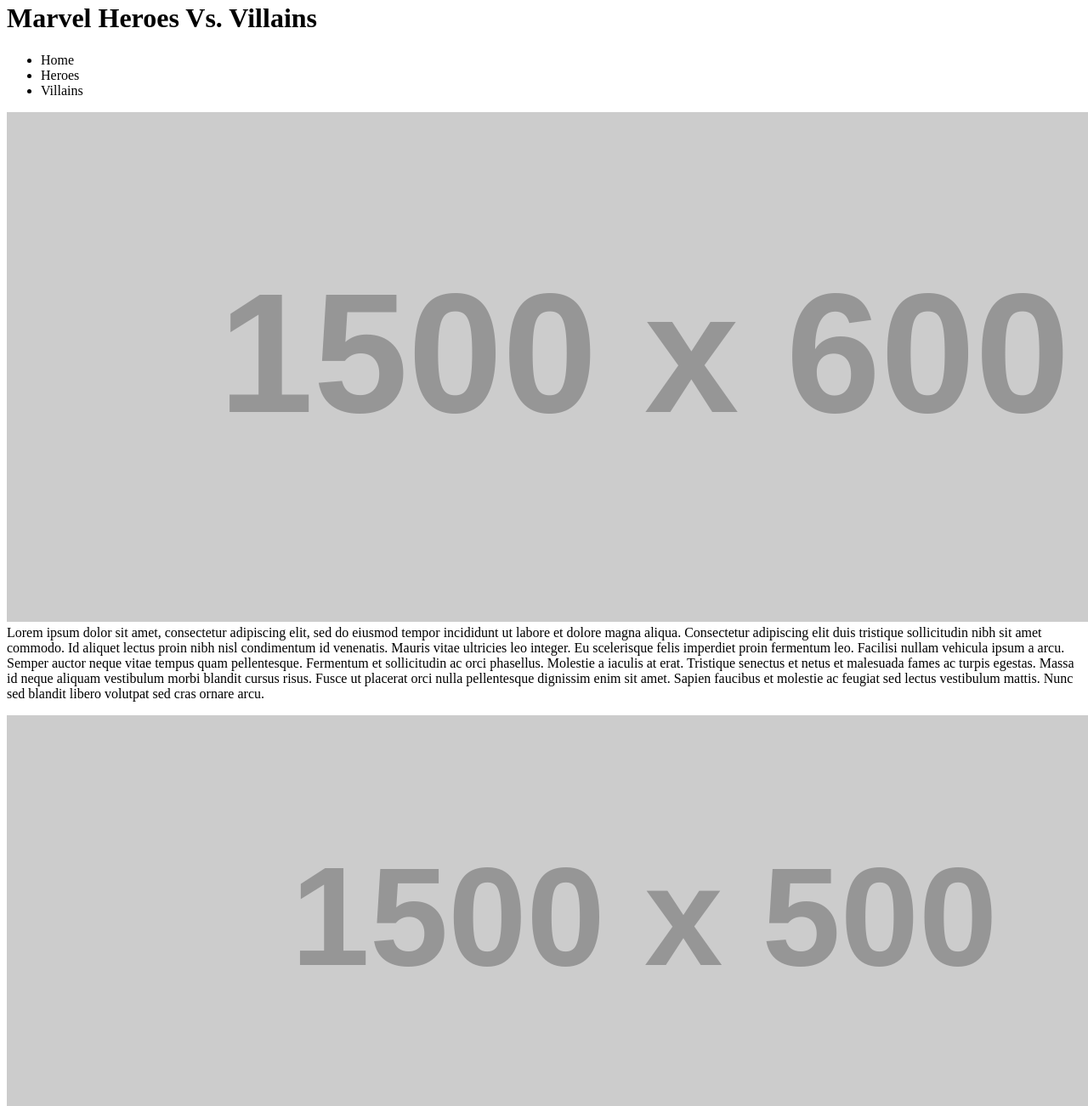
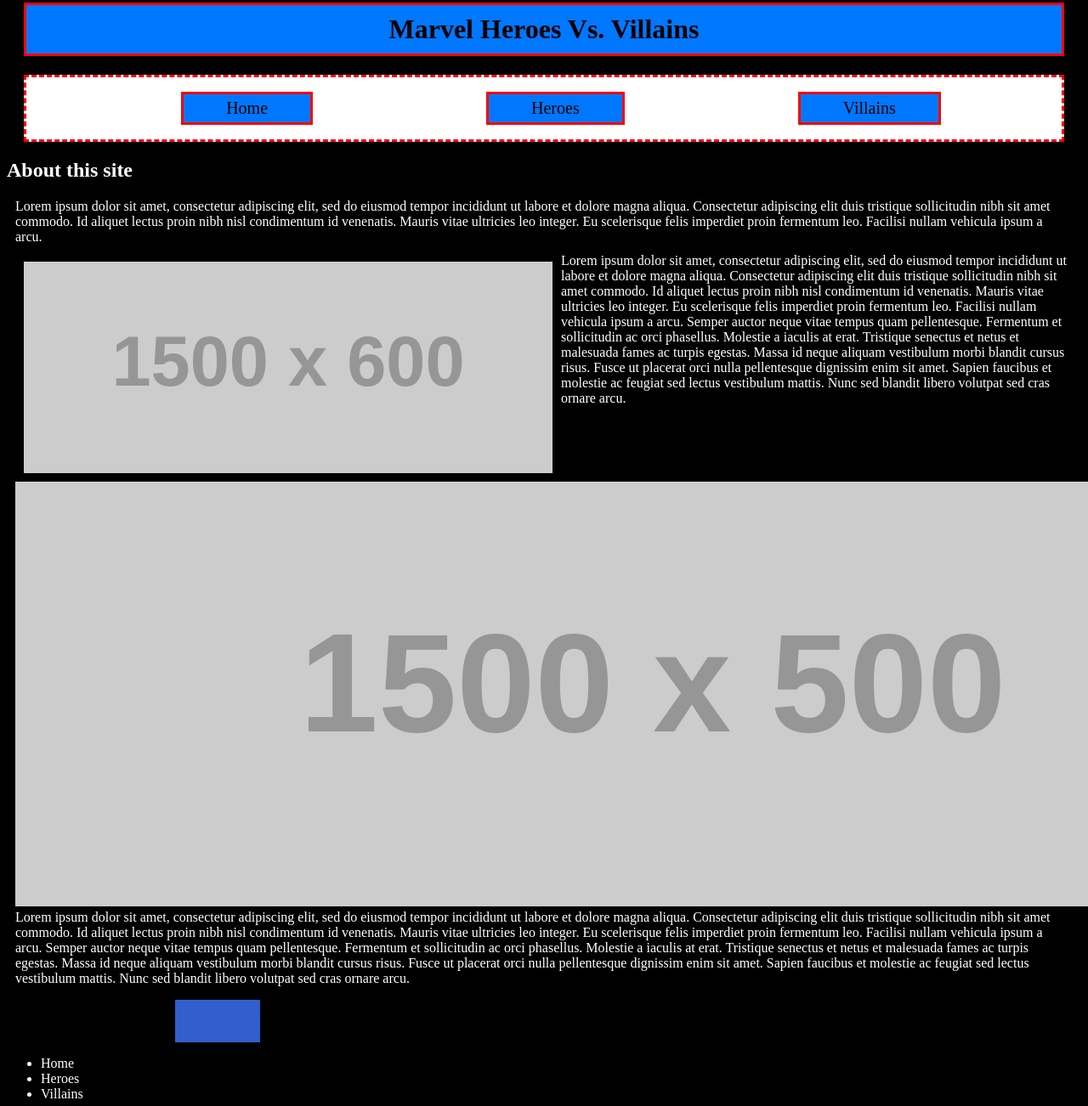
Before and after one commit to MattyCho/marvelheroes, a plain HTML site: page index.html in a window 1280 px wide. Shown: the part 18-1320 px from the top of the page at 85% size. Drawn offline with Linux system fonts and the light colour scheme; placeholder pictures from the web are drawn by us.

Commit message:
Added CSS stylesheet

```diff
--- a/index.html
+++ b/index.html
@@ -2,12 +2,14 @@
 <html>
     <head>
         <title>Marvel Heroes vs. Villains</title>
+        <link rel="stylesheet" href="style.css" type="text/css">
     </head>
     <body>
         <header>
             <h1>
                 Marvel Heroes Vs. Villains
             </h1>
+            <nav>
                 <ul>
                     <li>
                         <a>Home</a>
@@ -19,11 +21,18 @@
                         <a>Villains</a>
                     </li>
                 </ul>
+            </nav>
         </header>
         <main>
+            <h2>
+                About this site
+            </h2>
+            <article>
+                Lorem ipsum dolor sit amet, consectetur adipiscing elit, sed do eiusmod tempor incididunt ut labore et dolore magna aliqua. Consectetur adipiscing elit duis tristique sollicitudin nibh sit amet commodo. Id aliquet lectus proin nibh nisl condimentum id venenatis. Mauris vitae ultricies leo integer. Eu scelerisque felis imperdiet proin fermentum leo. Facilisi nullam vehicula ipsum a arcu.
+            </article>
             <section>
                 <article>
-                    <img src="https://via.placeholder.com/1500x600"
+                    <img class="section_img1" src="https://via.placeholder.com/1500x600"
                     <p>
                      Lorem ipsum dolor sit amet, consectetur adipiscing elit, sed do eiusmod tempor incididunt ut labore et dolore magna aliqua. Consectetur adipiscing elit duis tristique sollicitudin nibh sit amet commodo. Id aliquet lectus proin nibh nisl condimentum id venenatis. Mauris vitae ultricies leo integer. Eu scelerisque felis imperdiet proin fermentum leo. Facilisi nullam vehicula ipsum a arcu. Semper auctor neque vitae tempus quam pellentesque. Fermentum et sollicitudin ac orci phasellus. Molestie a iaculis at erat. Tristique senectus et netus et malesuada fames ac turpis egestas. Massa id neque aliquam vestibulum morbi blandit cursus risus. Fusce ut placerat orci nulla pellentesque dignissim enim sit amet. Sapien faucibus et molestie ac feugiat sed lectus vestibulum mattis. Nunc sed blandit libero volutpat sed cras ornare arcu.
                     </p>
@@ -32,6 +41,7 @@
                      Lorem ipsum dolor sit amet, consectetur adipiscing elit, sed do eiusmod tempor incididunt ut labore et dolore magna aliqua. Consectetur adipiscing elit duis tristique sollicitudin nibh sit amet commodo. Id aliquet lectus proin nibh nisl condimentum id venenatis. Mauris vitae ultricies leo integer. Eu scelerisque felis imperdiet proin fermentum leo. Facilisi nullam vehicula ipsum a arcu. Semper auctor neque vitae tempus quam pellentesque. Fermentum et sollicitudin ac orci phasellus. Molestie a iaculis at erat. Tristique senectus et netus et malesuada fames ac turpis egestas. Massa id neque aliquam vestibulum morbi blandit cursus risus. Fusce ut placerat orci nulla pellentesque dignissim enim sit amet. Sapien faucibus et molestie ac feugiat sed lectus vestibulum mattis. Nunc sed blandit libero volutpat sed cras ornare arcu.
                     </p>
                 </article>
+                <div></div>
             </section>
         </main>
         <footer>
--- /dev/null
+++ b/style.css
@@ -0,0 +1,69 @@
+body {
+    background-color: black;
+}
+
+header {
+    text-align: center;
+    margin: 20px;
+}
+
+h1 {
+    animation: ;
+    background-color: rgb(0, 119, 255);
+    border: solid red 3px;
+    padding: 10px;
+}
+
+nav {
+    border: dashed red 3px;
+    background-color: #ffffff;
+}
+
+nav ul li {
+    background-color: rgb(0, 119, 255);
+    display: inline-block;
+    margin: 1px 100px;
+    font-size: 20px;
+    border: solid red 3px;
+    padding: 5px 50px;
+}
+
+nav ul li:hover {
+    background-color: red;
+    border: solid rgb(0, 119, 255) 3px;
+}
+
+main {
+    color: #ffffff;
+}
+
+article {
+    margin: 10px;
+}
+
+.section_img1 {
+    float: left;
+    width: 50%;
+    margin: 10px;
+}
+
+footer {
+    color: #ffffff;
+}
+
+div {
+    width: 100px;
+    height: 50px;
+    background-color: red;
+    position: relative;
+    animation-name: example;
+    animation-duration: 4s;
+    animation-iteration-count: infinite;
+    animation-direction: alternate;
+}
+
+  @keyframes example {
+    0% {background-color: rgb(0, 119, 255); left:0px;}
+    50% {background-color: red; left:1000px;}
+    100% {background-color: rgb(0, 119, 255); left:0px;}
+}
```
Lines whose indentation alone changed are shown as unchanged.
